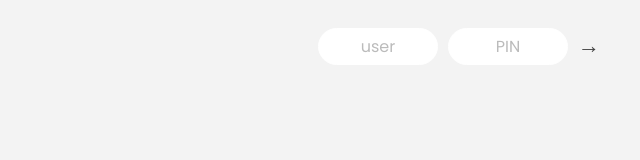
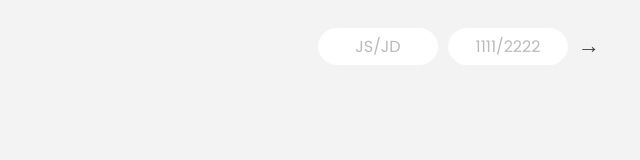
Before and after one commit to siddhart-singh/ATM-App, a plain HTML site: page index.html in a window 1280 px wide. Shown: the full height of the page, 640-1280 px from the left. Drawn offline with Linux system fonts and the light colour scheme.

Commit message:
Update index.html

```diff
--- a/index.html
+++ b/index.html
@@ -22,13 +22,13 @@
       <form class="login">
         <input
           type="text"
-          placeholder="user"
+          placeholder="JS/JD"
           class="login__input login__input--user"
         />
         <!-- In practice, use type="password" -->
         <input
           type="text"
-          placeholder="PIN"
+          placeholder="1111/2222"
           maxlength="4"
           class="login__input login__input--pin"
         />
```
